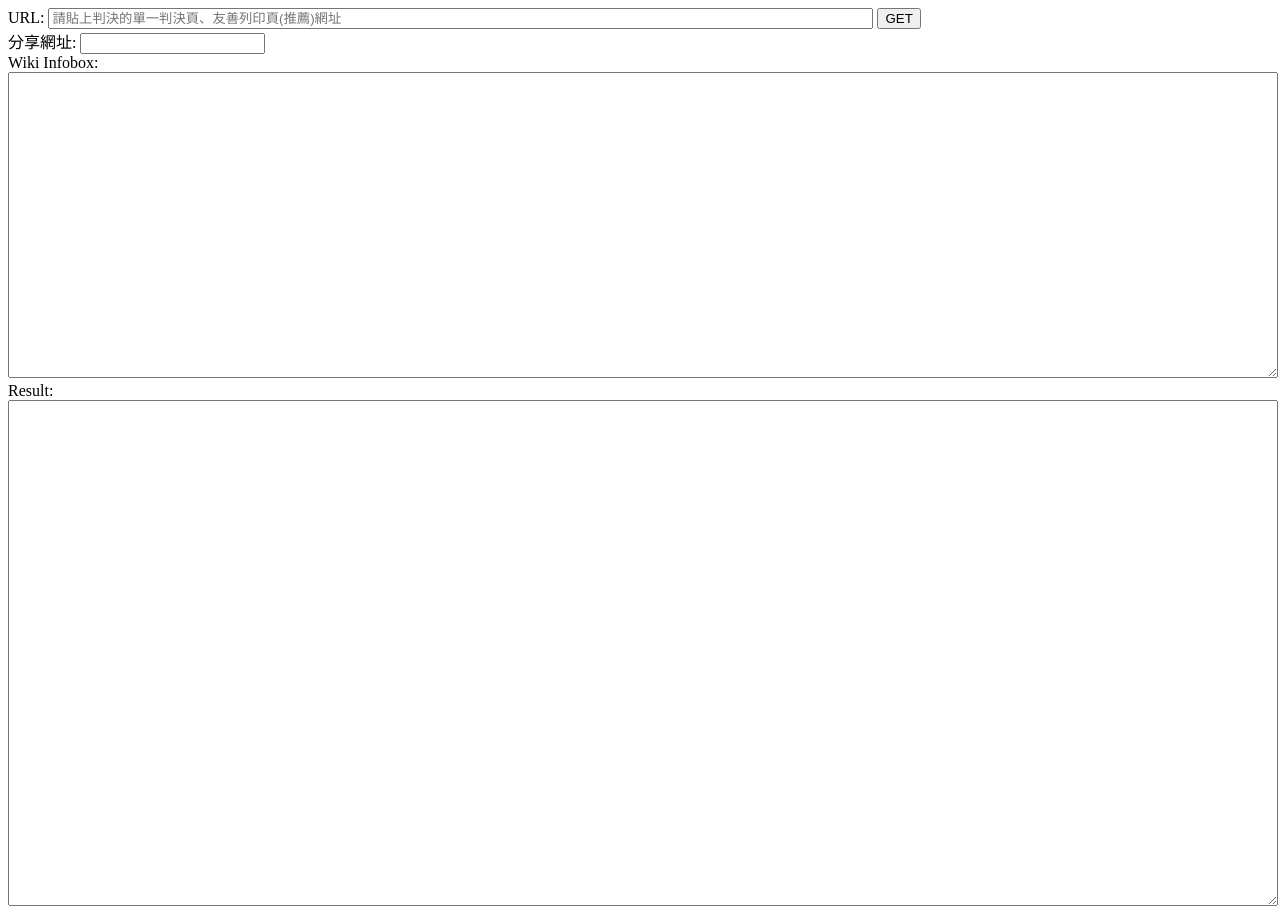
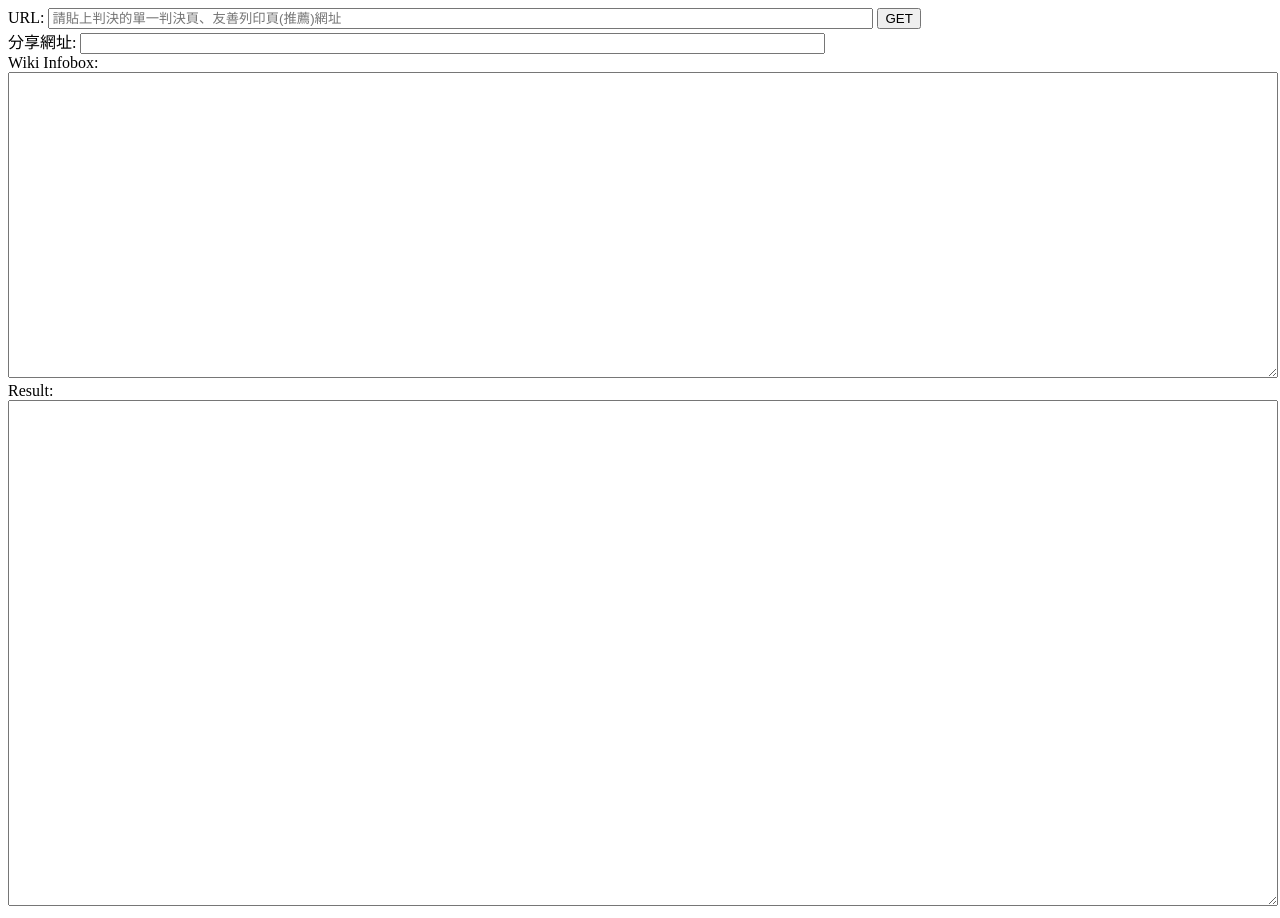
Before and after one commit to ronnywang/tw-court-parser, a plain HTML site: page index.html in a window 1280 px wide. Drawn offline with nearby package versions, Linux system fonts and the light colour scheme.

Commit message:
把文字框變長

```diff
--- a/index.html
+++ b/index.html
@@ -11,7 +11,7 @@
     <button type="submit">GET</button>
 </form>
 <div id="message"></div>
-分享網址: <input type="text" readonly="readonly" id="share-url">
+分享網址: <input type="text" readonly="readonly" id="share-url" size="90">
 <div id="wiki-area">
 Wiki Infobox:
 <textarea style="width:100%; height: 300px" id="wiki"></textarea>
```
